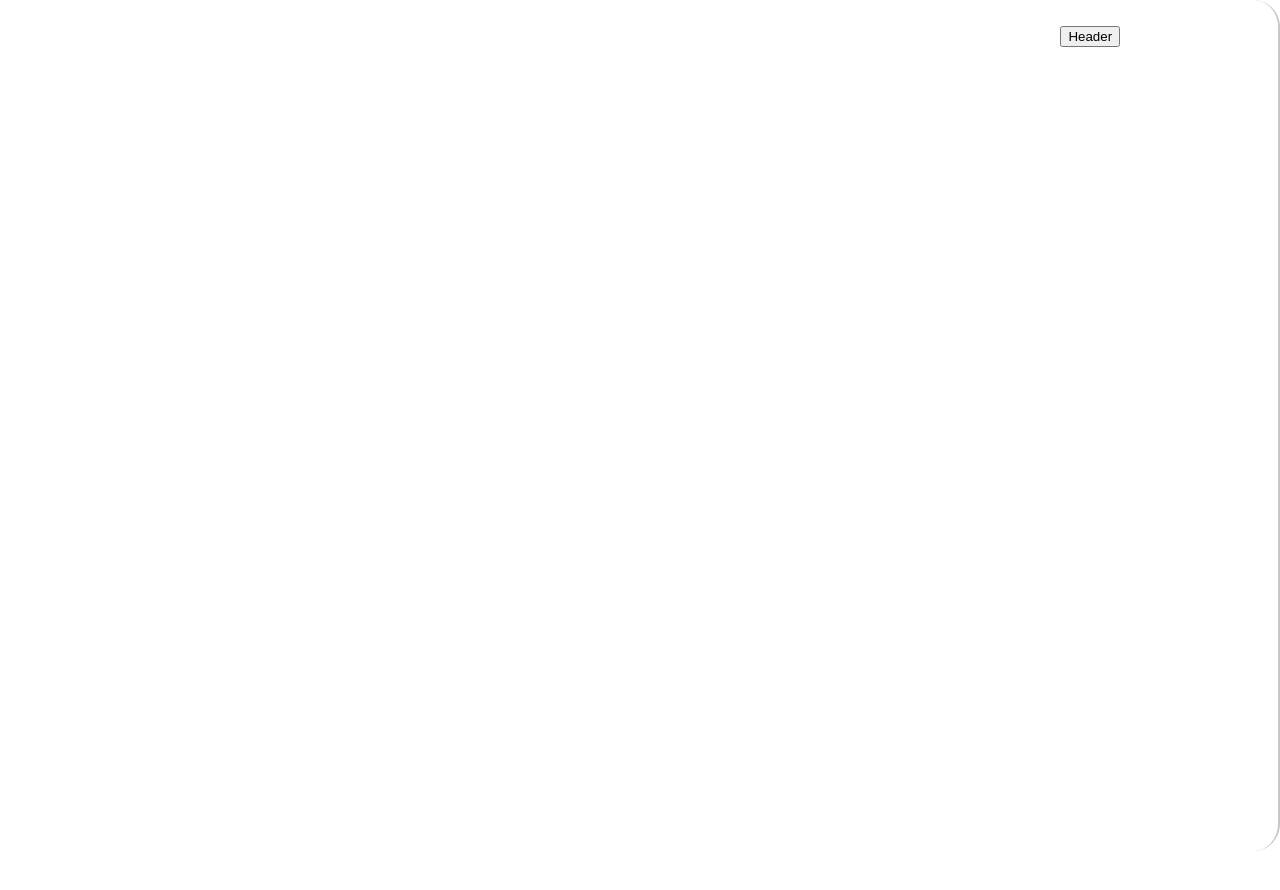
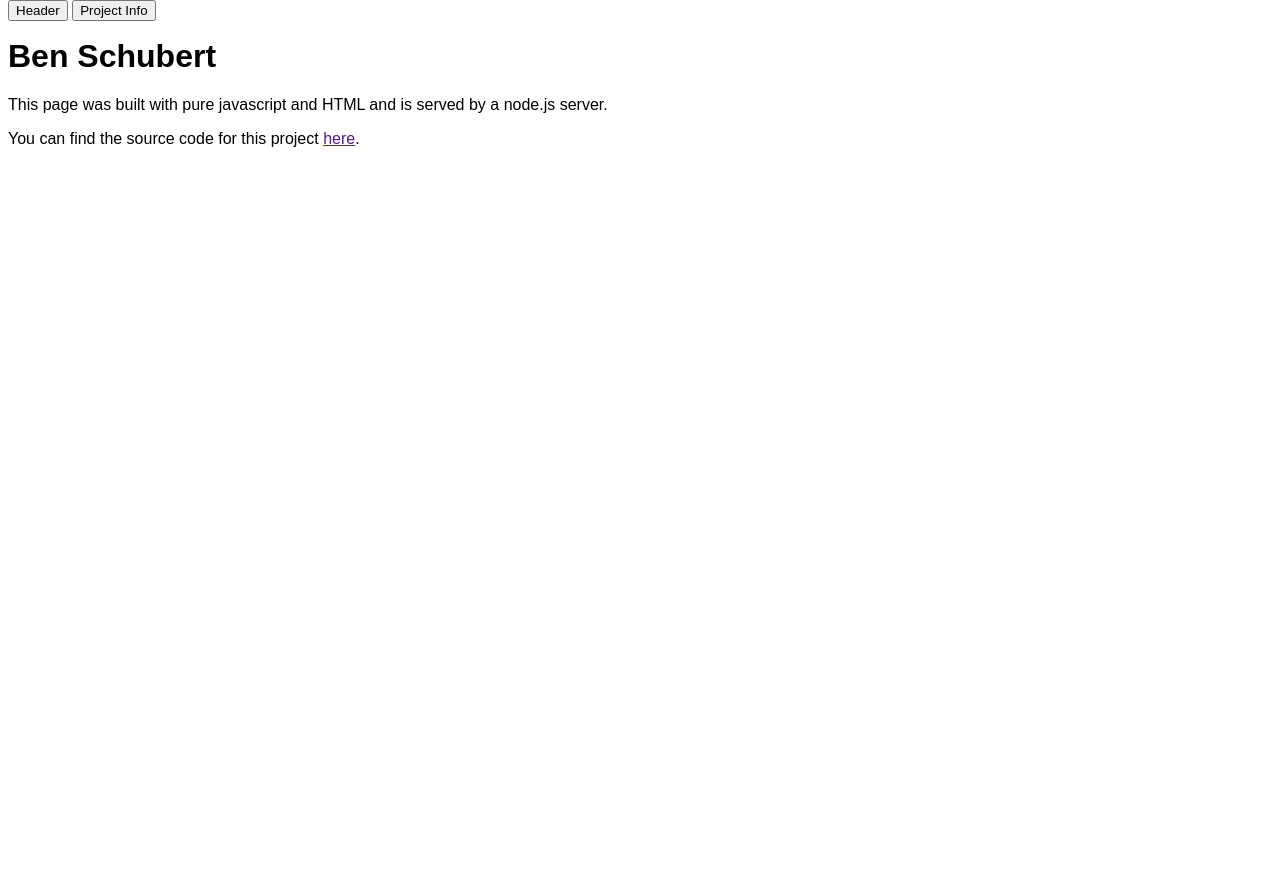
Before and after one commit to benschoob/benschoob.github.io, a website: page pages/index.html in a window 1280 px wide. Shown: the top 890 px of the page. After the commit the page ends 800 px from the top, so only its background shows below. Drawn offline with Linux system fonts and the light colour scheme; files that its build step writes are made by us from their sources; files whose address does not match are found by name.

Commit message:
reformatted main page

```diff
--- a/pages/index.html
+++ b/pages/index.html
@@ -7,20 +7,21 @@
         <link rel="stylesheet" type="text/css" href="css/style.css" />
     </head>
     <body>
+        <!--navigation bar containing links to different parts of the page-->
+        <div id="navbar">
+            <button id="header_button" onclick="smoothScrollTo('header')">Header</button>
+            <button id="info_button" onclick="smoothScrollTo('project_info')">Project Info</button>
+        </div>
         <!--The main part of the page-->
         <div id="main_page">
-            <div id="spacer"></div>
-            <!--Title header-->
-            <h1 id="header">Ben Schubert</h1>
+            <div id="coverpage">
+                <h1 id="header">Ben Schubert</h1>
+            </div>
             <!--Info about this webpage-->
             <div id="project_info">
                 <p>This page was built with pure javascript and HTML and is served by a node.js server.</p>
                 <p>You can find the source code for this project <a href="">here</a>.</p>
             </div>
         </div>
-        <!--Sidebar containing links to different parts of the page-->
-        <div id="sidebar">
-            <button id="header_button" onclick="smoothScrollTo('header')">Header</button>
-        </div>
     </body>
 </html>
--- a/public/css/style.css
+++ b/public/css/style.css
@@ -2,36 +2,11 @@ html {
     font-family: Arial, Helvetica, sans-serif;
 }
 
-button {
-
+#navbar {
+    position: fixed;
+    top: 0;
 }
 
-#header {
-    font-size: 80pt;
-    margin: 0px;
+#main_page {
+    margin-top: 3%;
 }
-
-#project_info {
-    background-color: rgb(204, 220, 232);
-    padding: 3%;
-}
-
-#sidebar {
-    position: fixed;
-    right: 0;
-    top: 0;
-    height: 100%;
-    width: 15%;
-    padding: 2%;
-
-    border-radius: 20pt;
-    border-right-style: solid;
-    border-width: 2pt;
-    border-color: rgb(200,200,200);
-
-    background-color: white;
-}
-
-#spacer {
-    height: 10000pt !important;
-}
```
